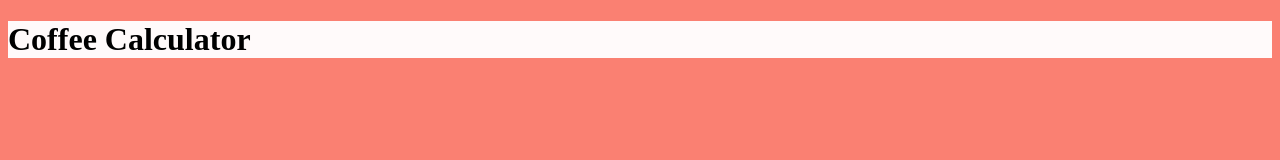
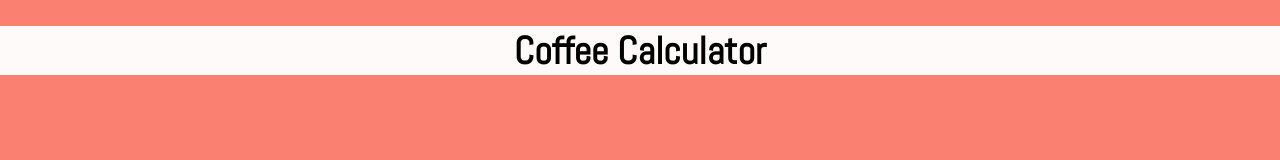
Before and after one commit to bradloudis/coffee-calculator, a website: page public/index.html in a window 1280 px wide. Drawn offline with Linux system fonts and the light colour scheme.

Commit message:
link in google font (Abel). initial css styling

```diff
--- a/public/index.html
+++ b/public/index.html
@@ -5,6 +5,16 @@
     <meta name="viewport" content="width=device-width, initial-scale=1.0" />
     <title>Coffee Calculator</title>
     <link rel="stylesheet" href="styles/style.css" />
+    <link
+      rel="stylesheet"
+      href="https://fonts.googleapis.com/css?family=Abel"
+    />
+    <style>
+      body {
+        font-family: 'Abel';
+        font-size: 1.2rem;
+      }
+    </style>
     <script src="vendors/jquery.min.js" type="text/javascript"></script>
     <script src="scripts/client.js" type="text/javascript"></script>
   </head>
--- a/public/styles/style.css
+++ b/public/styles/style.css
@@ -1,8 +1,11 @@
-html {
+html,
+body {
   background-color: salmon;
+  margin: 0;
 }
 
 .header {
   background-color: snow;
   color: black;
+  text-align: center;
 }
```
